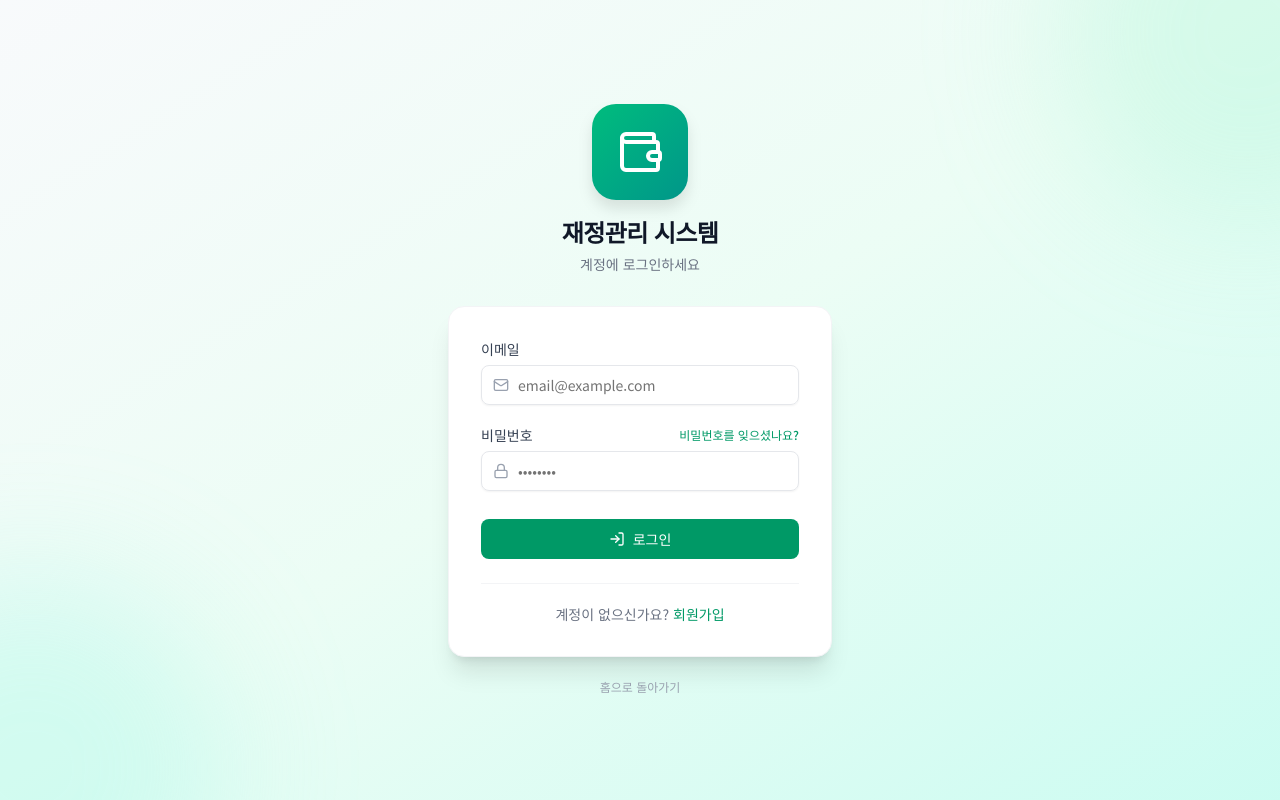
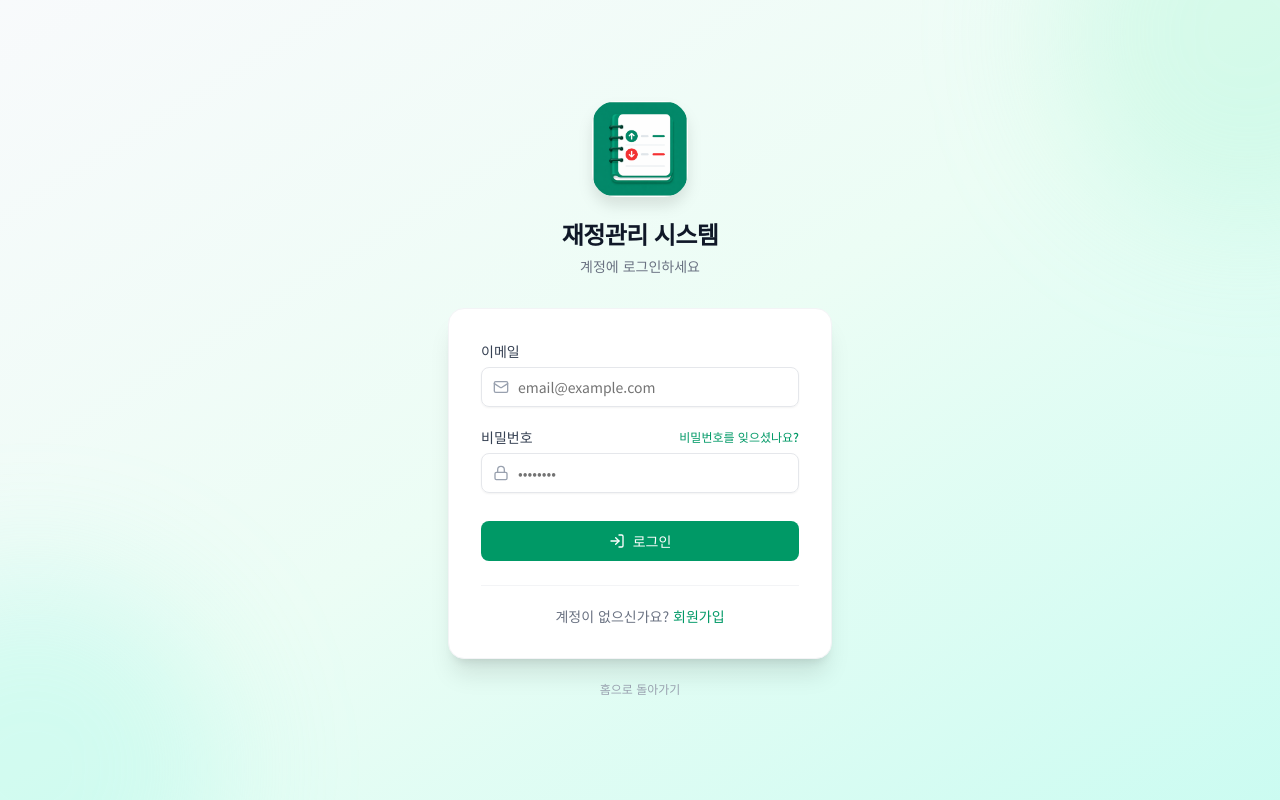
Before and after one commit to remge21c/finance-web, a Next.js app: page /login in a window 1280 px wide. Built offline with nearby package versions, Linux system fonts and the light colour scheme.

Commit message:
style: 로그인 페이지 상단 로고를 app-icon.png로 변경

```diff
--- a/app/login/page.tsx
+++ b/app/login/page.tsx
@@ -8,6 +8,7 @@ import { Input } from "@/components/ui/input";
 import { Label } from "@/components/ui/label";
 import { toast } from "sonner";
 import { Mail, Lock, LogIn, Wallet } from "lucide-react";
+import Image from "next/image";
 
 export default function LoginPage() {
   const [email, setEmail] = useState("");
@@ -55,8 +56,8 @@ export default function LoginPage() {
       <div className="relative w-full max-w-sm mx-4">
         {/* 로고 영역 */}
         <div className="text-center mb-8">
-          <div className="inline-flex items-center justify-center w-24 h-24 mb-4 rounded-3xl bg-gradient-to-br from-emerald-500 to-teal-600 drop-shadow-xl">
-            <Wallet className="h-12 w-12 text-white" />
+          <div className="mb-4 drop-shadow-xl inline-block">
+            <Image src="/app-icon.png" alt="재정관리" width={96} height={96} className="rounded-[1.5rem]" />
           </div>
           <h1 className="text-2xl font-bold text-gray-900 tracking-tight">재정관리 시스템</h1>
           <p className="text-sm text-gray-500 mt-1.5">계정에 로그인하세요</p>
```
